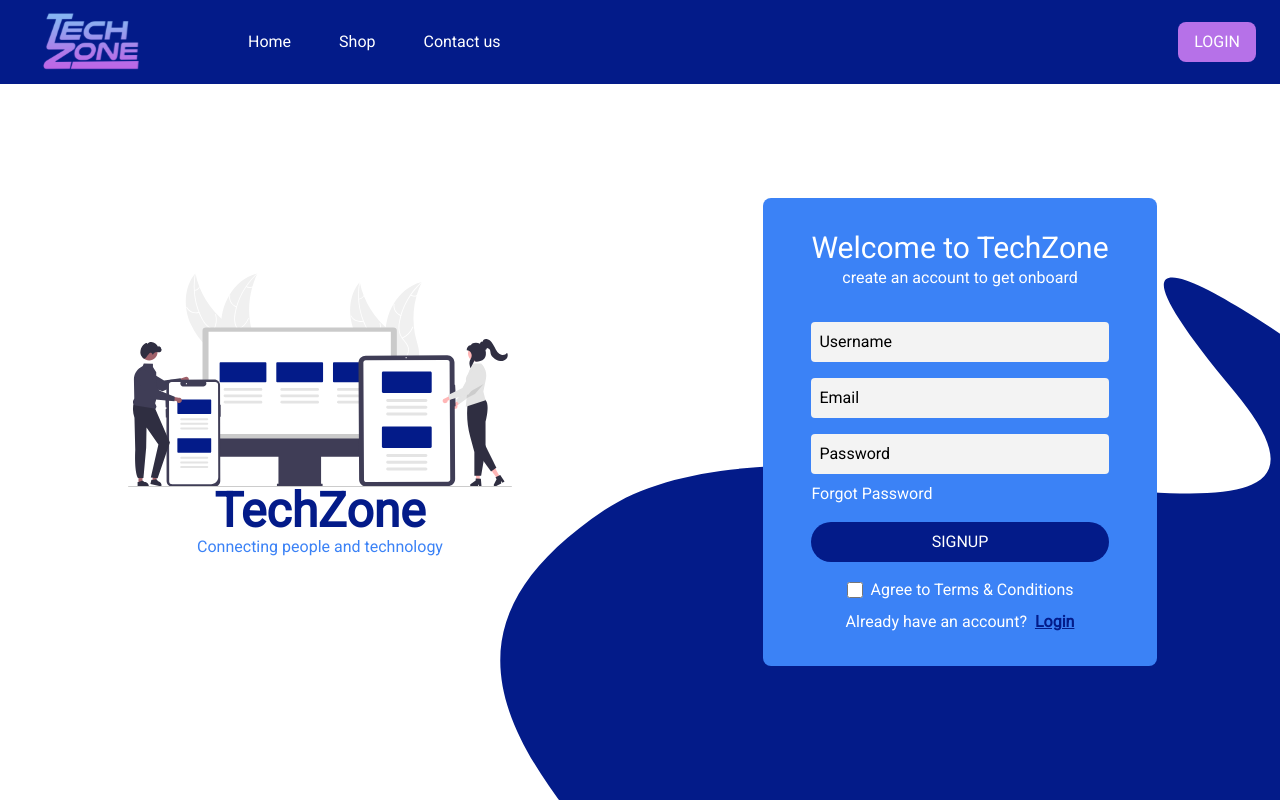
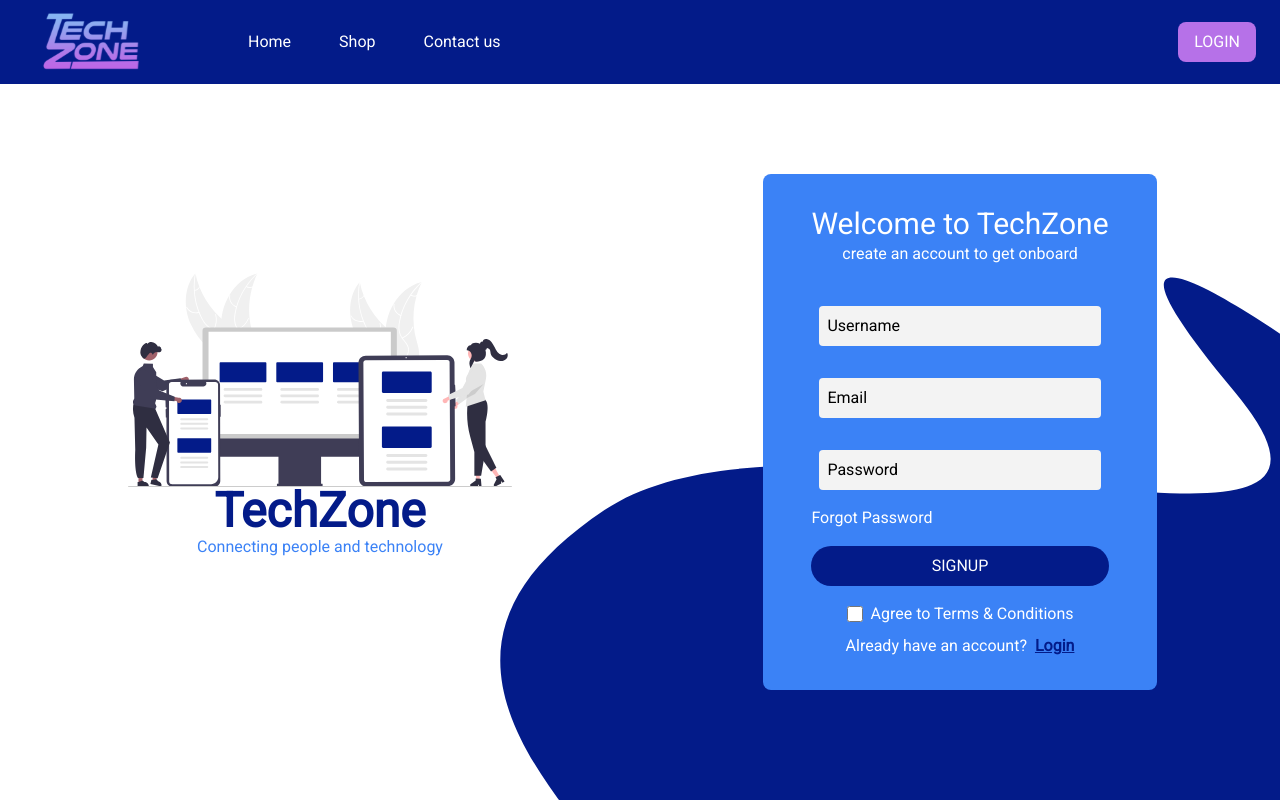
Before and after one commit to mart-anthony-stark/techzone-ecommerce-forumsite-nuxt, a Nuxt app: page / in a window 1280 px wide. Both pictures are taken after a click on the element "Signup". Shown: the top 800 px of the page. Built offline with nearby package versions, Linux system fonts and the light colour scheme.

Commit message:
Add validation

```diff
--- a/components/Signup.vue
+++ b/components/Signup.vue
@@ -8,17 +8,48 @@
       <h3 class="text-l lowercase">CREATE AN ACCOUNT TO GET ONBOARD</h3>
     </div>
     <div class="field flex flex-col gap-4 pt-8">
+      <div class="w-full rounded text-black p-2 relative">
+        <p
+          v-if="errors.name !== ''"
+          class="error text-white rounded p-2 absolute"
+        >
+          {{ errors.name }}<span></span>
+        </p>
         <input
-        class="rounded text-black p-2"
+          v-model="name"
+          class="w-full rounded text-black p-2"
           type="text"
           placeholder="Username"
         />
-      <input class="rounded text-black p-2" type="text" placeholder="Email" />
+      </div>
+      <div class="w-full rounded text-black p-2 relative">
+        <p
+          v-if="errors.email !== ''"
+          class="error text-white rounded p-2 absolute"
+        >
+          {{ errors.email }}<span></span>
+        </p>
         <input
-        class="rounded text-black p-2"
-        type="password"
+          v-model="email"
+          class="w-full rounded text-black p-2"
+          type="text"
+          placeholder="Email"
+        />
+      </div>
+      <div class="w-full rounded text-black p-2 relative">
+        <p
+          v-if="errors.password !== ''"
+          class="error text-white rounded p-2 absolute"
+        >
+          {{ errors.password }}<span></span>
+        </p>
+        <input
+          v-model="password"
+          class="w-full rounded text-black p-2"
+          type="text"
           placeholder="Password"
         />
+      </div>
     </div>
     <span class="pt-2 cursor-pointer">Forgot Password</span>
     <button class="uppercase text-white w-full py-2 mt-4">signup</button>
@@ -40,7 +71,16 @@
 <script>
 export default {
   data() {
-    return {}
+    return {
+      name: '',
+      email: '',
+      password: '',
+      errors: {
+        name: '',
+        email: '',
+        password: '',
+      },
+    }
   },
   methods: {
     signup(e) {
```
Lines whose indentation alone changed are shown as unchanged.
